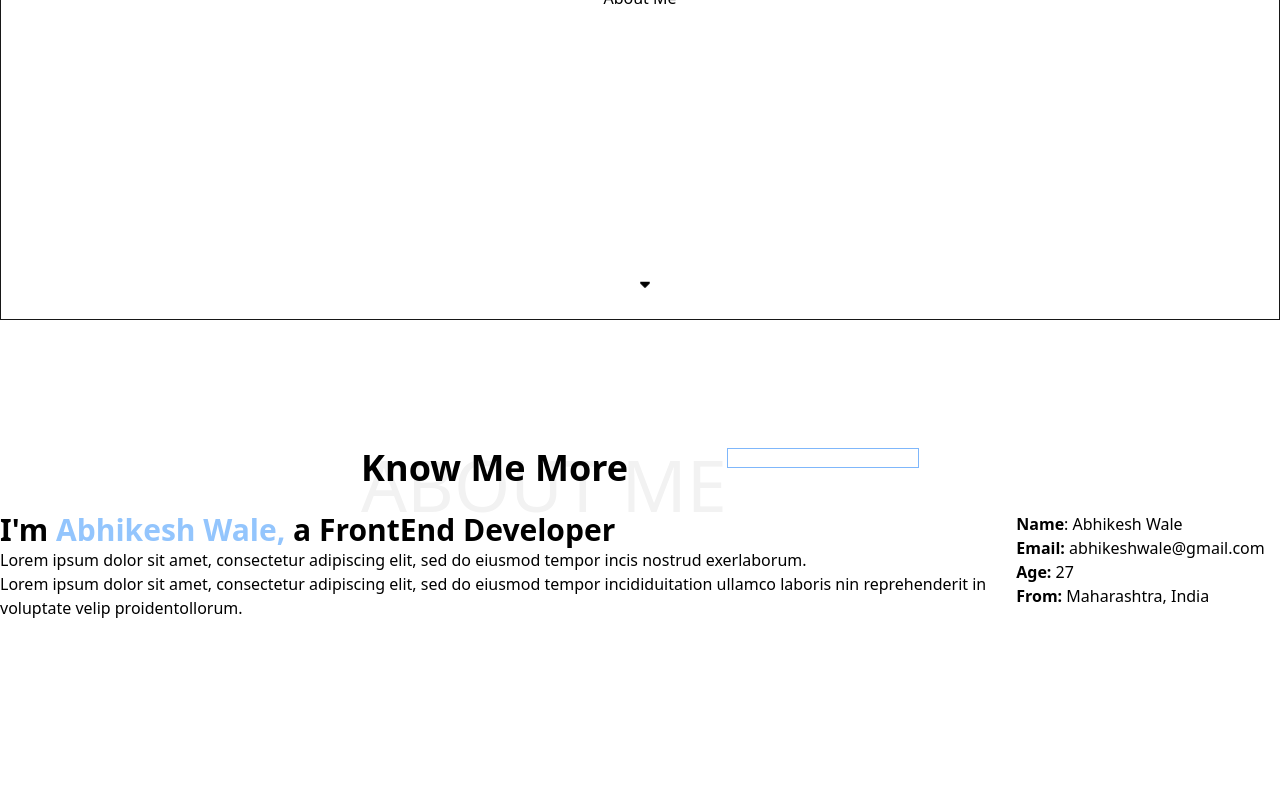
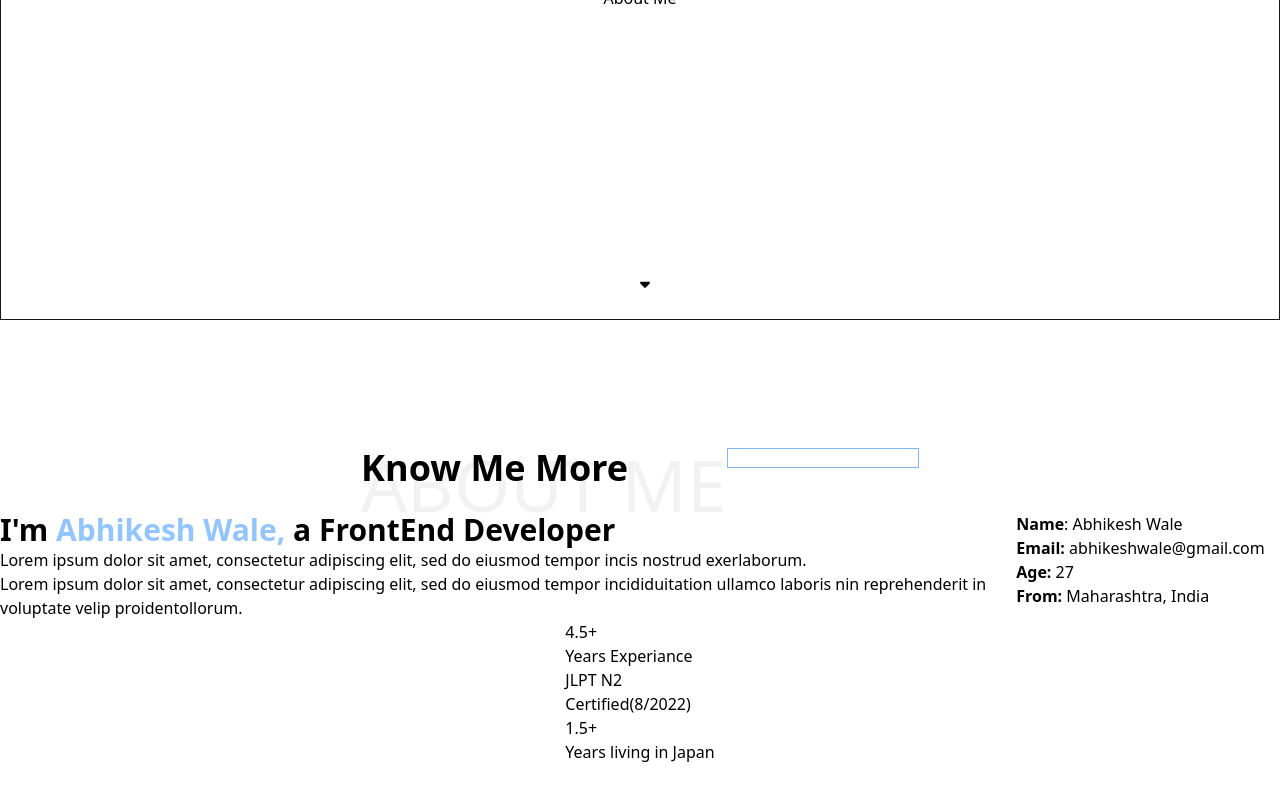
Before and after one commit to abhikeshwww/stackblitz-starters-m6gx6k, a React (Create React App) app: page / in a window 1280 px wide. Shown: the part 480-1280 px from the top of the page. Before the commit the page ends 1228 px from the top, so only its background shows below. Built offline with nearby package versions, Linux system fonts and the light colour scheme.

Commit message:
About page changes

```diff
--- a/src/Components/About.js
+++ b/src/Components/About.js
@@ -32,6 +32,22 @@ const About = () => {
           </ul>
         </div>
       </div>
+      <div>
+        <ul>
+          <li>
+            <h1>4.5+</h1>
+            <h2>Years Experiance</h2>
+          </li>
+          <li>
+            <h1>JLPT N2</h1>
+            <h2>Certified(8/2022)</h2>
+          </li>
+          <li>
+            <h1>1.5+</h1>
+            <h2>Years living in Japan</h2>
+          </li>
+        </ul>
+      </div>
     </div>
   );
 };
```
